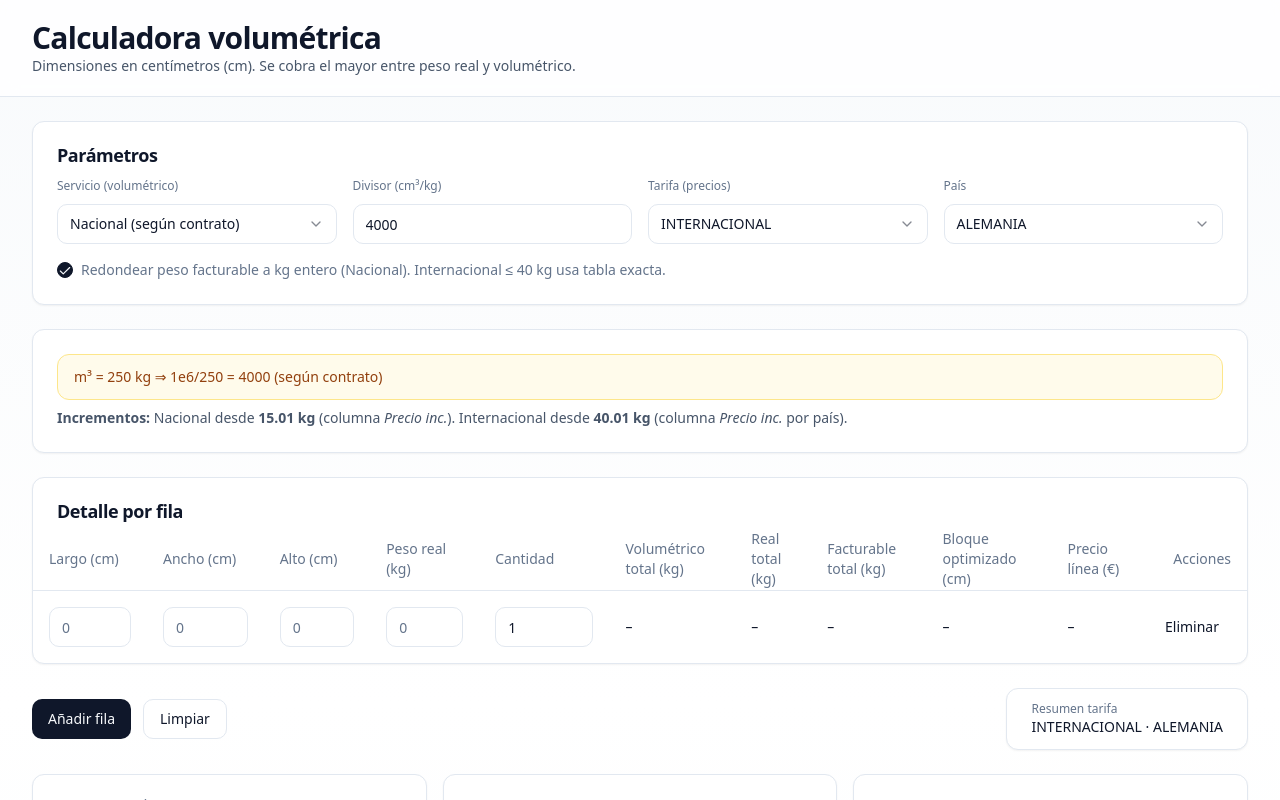
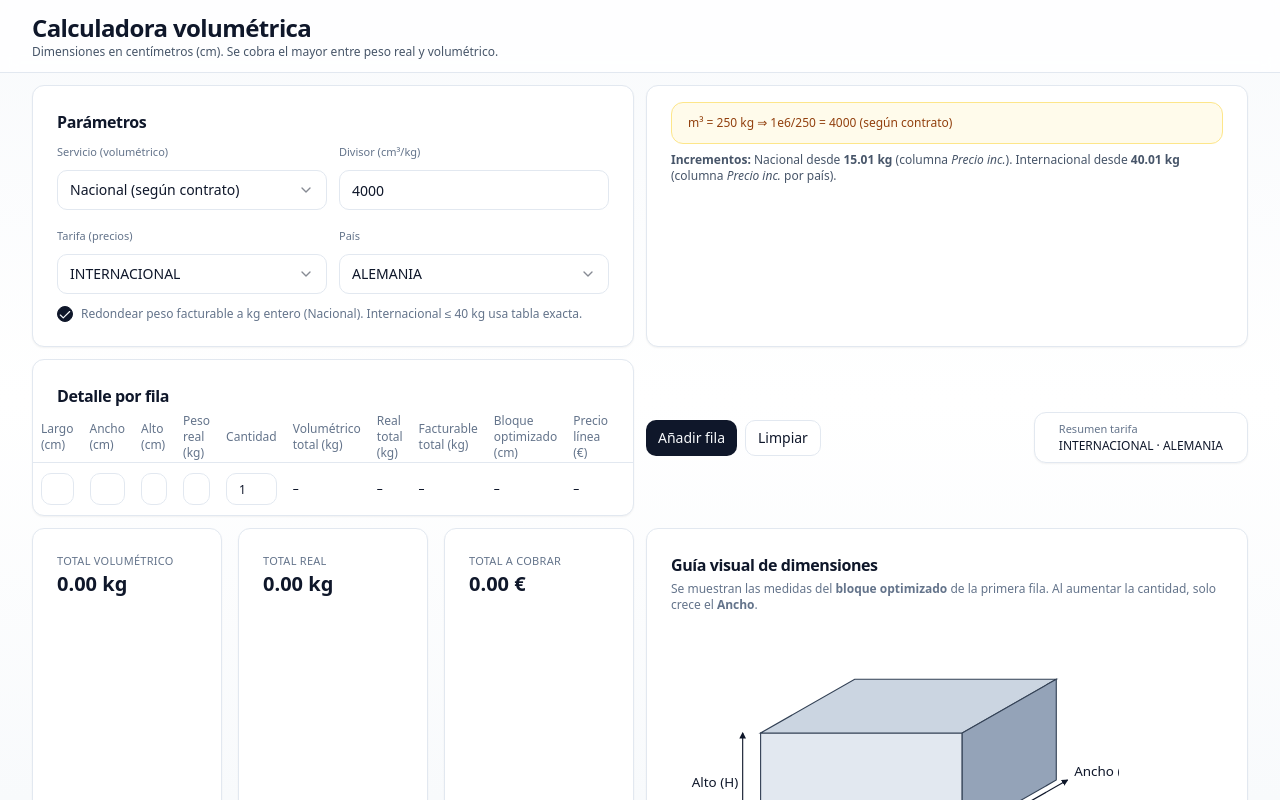
Before and after one commit to marcgranellhd/calculadora-envios, a React (Create React App) app: page / in a window 1280 px wide. Shown: the top 800 px of the page. Built offline with nearby package versions, Linux system fonts and the light colour scheme; the HTML template or start-up script is replaced by a standard one.

Commit message:
style: adjust UI components for improved layout and readability in VolumetricCalculator and Table

```diff
--- a/src/App.jsx
+++ b/src/App.jsx
@@ -626,23 +626,23 @@ export default function VolumetricCalculator() {
   const pointsSide = `${x0 + w},${y0} ${x0 + w + dx},${y0 + dy} ${x0 + w + dx},${y0 - h + dy} ${x0 + w},${y0 - h}`;
 
   return (
-    <div className="min-h-screen bg-gradient-to-b from-slate-50 via-white to-slate-50 text-slate-900">
-      <header className="sticky top-0 z-10 backdrop-blur bg-white/80 border-b border-slate-200">
-        <div className="max-w-7xl mx-auto px-4 sm:px-6 lg:px-8 py-5">
-          <h1 className="text-2xl md:text-3xl font-semibold tracking-tight">Calculadora volumétrica</h1>
-          <p className="text-sm text-slate-600">Dimensiones en centímetros (cm). Se cobra el mayor entre peso real y volumétrico.</p>
+    <div className="h-screen overflow-hidden bg-gradient-to-b from-slate-50 via-white to-slate-50 text-slate-900">
+      <header className="z-10 backdrop-blur bg-white/80 border-b border-slate-200">
+        <div className="max-w-7xl mx-auto px-4 sm:px-6 lg:px-8 py-3">
+          <h1 className="text-xl md:text-2xl font-semibold tracking-tight">Calculadora volumétrica</h1>
+          <p className="text-xs text-slate-600">Dimensiones en centímetros (cm). Se cobra el mayor entre peso real y volumétrico.</p>
         </div>
       </header>
 
-      <main className="max-w-7xl mx-auto px-4 sm:px-6 lg:px-8 py-6 space-y-6">
+      <main className="max-w-7xl mx-auto px-4 sm:px-6 lg:px-8 py-3 grid lg:grid-cols-2 gap-3 auto-rows-min overflow-hidden">
         <Card>
-          <CardHeader className="pb-2">
-            <CardTitle>Parámetros</CardTitle>
+          <CardHeader className="pb-1">
+            <CardTitle className="text-base">Parámetros</CardTitle>
           </CardHeader>
-          <CardContent className="space-y-4">
-            <div className="grid gap-4 md:grid-cols-2 xl:grid-cols-4">
+          <CardContent className="space-y-3">
+            <div className="grid gap-3 sm:grid-cols-2">
               <div className="space-y-2">
-                <label className="text-xs font-medium text-muted-foreground">Servicio (volumétrico)</label>
+                <label className="text-[11px] font-medium text-muted-foreground">Servicio (volumétrico)</label>
                 <Select
                   value={service}
                   onValueChange={(value) => {
@@ -662,7 +662,7 @@ export default function VolumetricCalculator() {
                 </Select>
               </div>
               <div className="space-y-2">
-                <label className="text-xs font-medium text-muted-foreground">Divisor (cm³/kg)</label>
+                <label className="text-[11px] font-medium text-muted-foreground">Divisor (cm³/kg)</label>
                 <Input
                   type="number"
                   inputMode="numeric"
@@ -673,7 +673,7 @@ export default function VolumetricCalculator() {
                 />
               </div>
               <div className="space-y-2">
-                <label className="text-xs font-medium text-muted-foreground">Tarifa (precios)</label>
+                <label className="text-[11px] font-medium text-muted-foreground">Tarifa (precios)</label>
                 <Select
                   value={tarifario.servicio}
                   onValueChange={(value) => {
@@ -694,7 +694,7 @@ export default function VolumetricCalculator() {
                 </Select>
               </div>
               <div className="space-y-2">
-                <label className="text-xs font-medium text-muted-foreground">{tarifario.servicio.startsWith('INTERNACIONAL') ? 'País' : 'Trayecto / Zona'}</label>
+                <label className="text-[11px] font-medium text-muted-foreground">{tarifario.servicio.startsWith('INTERNACIONAL') ? 'País' : 'Trayecto / Zona'}</label>
                 <Select
                   value={tarifario.trayecto}
                   onValueChange={(value) => setTarifario((t) => ({ ...t, trayecto: value }))}
@@ -711,7 +711,7 @@ export default function VolumetricCalculator() {
               </div>
             </div>
 
-            <div className="flex flex-wrap items-center gap-3 text-sm text-muted-foreground">
+            <div className="flex flex-wrap items-center gap-2 text-xs text-muted-foreground">
               <div className="flex items-center gap-2">
                 <Checkbox
                   checked={redondeoEntero}
@@ -724,7 +724,7 @@ export default function VolumetricCalculator() {
         </Card>
 
         <Card>
-          <CardContent className="pt-6 space-y-2 text-sm text-slate-600">
+          <CardContent className="pt-4 space-y-2 text-xs text-slate-600">
             {SERVICE_PRESETS[service].note && (
               <div className="rounded-xl border border-amber-200 bg-amber-50 text-amber-800 px-4 py-3">
                 {SERVICE_PRESETS[service].note}
@@ -737,11 +737,11 @@ export default function VolumetricCalculator() {
         </Card>
 
         <Card>
-          <CardHeader className="pb-2">
-            <CardTitle>Detalle por fila</CardTitle>
+          <CardHeader className="pb-1">
+            <CardTitle className="text-base">Detalle por fila</CardTitle>
           </CardHeader>
           <CardContent className="p-0">
-            <Table>
+            <Table className="text-xs">
               <TableHeader>
                 <TableRow>
                   <TableHead>Largo (cm)</TableHead>
@@ -763,19 +763,19 @@ export default function VolumetricCalculator() {
                   return (
                     <TableRow key={p.id}>
                       <TableCell>
-                        <Input type="number" inputMode="decimal" value={p.largo} onChange={(e) => updatePkg(p.id, 'largo', e.target.value)} placeholder="0" min={0} />
+                        <Input className="h-8 text-xs" type="number" inputMode="decimal" value={p.largo} onChange={(e) => updatePkg(p.id, 'largo', e.target.value)} placeholder="0" min={0} />
                       </TableCell>
                       <TableCell>
-                        <Input type="number" inputMode="decimal" value={p.ancho} onChange={(e) => updatePkg(p.id, 'ancho', e.target.value)} placeholder="0" min={0} />
+                        <Input className="h-8 text-xs" type="number" inputMode="decimal" value={p.ancho} onChange={(e) => updatePkg(p.id, 'ancho', e.target.value)} placeholder="0" min={0} />
                       </TableCell>
                       <TableCell>
-                        <Input type="number" inputMode="decimal" value={p.alto} onChange={(e) => updatePkg(p.id, 'alto', e.target.value)} placeholder="0" min={0} />
+                        <Input className="h-8 text-xs" type="number" inputMode="decimal" value={p.alto} onChange={(e) => updatePkg(p.id, 'alto', e.target.value)} placeholder="0" min={0} />
                       </TableCell>
                       <TableCell>
-                        <Input type="number" inputMode="decimal" value={p.pesoReal} onChange={(e) => updatePkg(p.id, 'pesoReal', e.target.value)} placeholder="0" min={0} />
+                        <Input className="h-8 text-xs" type="number" inputMode="decimal" value={p.pesoReal} onChange={(e) => updatePkg(p.id, 'pesoReal', e.target.value)} placeholder="0" min={0} />
                       </TableCell>
                       <TableCell>
-                        <Input type="number" inputMode="numeric" value={p.cantidad} onChange={(e) => updatePkg(p.id, 'cantidad', e.target.value)} placeholder="1" min={1} />
+                        <Input className="h-8 text-xs" type="number" inputMode="numeric" value={p.cantidad} onChange={(e) => updatePkg(p.id, 'cantidad', e.target.value)} placeholder="1" min={1} />
                       </TableCell>
                       <TableCell className="tabular-nums">{isNaN(row.volumetricTotal) ? "–" : row.volumetricTotal.toFixed(2)}</TableCell>
                       <TableCell className="tabular-nums">{isNaN(row.realTotal) ? "–" : row.realTotal.toFixed(2)}</TableCell>
@@ -793,15 +793,15 @@ export default function VolumetricCalculator() {
           </CardContent>
         </Card>
 
-        <div className="flex flex-wrap gap-3 items-center">
-          <Button onClick={addRow}>Añadir fila</Button>
-          <Button variant="outline" onClick={clearAll}>Limpiar</Button>
+        <div className="flex flex-wrap gap-2 items-center">
+          <Button size="sm" onClick={addRow}>Añadir fila</Button>
+          <Button size="sm" variant="outline" onClick={clearAll}>Limpiar</Button>
 
           <div className="ml-auto">
             <Card>
-              <CardContent className="py-3">
-                <div className="text-xs font-medium text-muted-foreground">Resumen tarifa</div>
-                <div className="text-sm">{tarifario.servicio} · {tarifario.trayecto}</div>
+              <CardContent className="py-2">
+                <div className="text-[11px] font-medium text-muted-foreground">Resumen tarifa</div>
+                <div className="text-xs">{tarifario.servicio} · {tarifario.trayecto}</div>
               </CardContent>
             </Card>
           </div>
@@ -810,32 +810,32 @@ export default function VolumetricCalculator() {
         <section className="grid sm:grid-cols-3 gap-4">
           <Card>
             <CardContent className="pt-6">
-              <div className="text-xs uppercase tracking-wide text-muted-foreground">Total volumétrico</div>
-              <div className="text-2xl font-semibold tabular-nums">{totals.totalVol.toFixed(2)} kg</div>
+              <div className="text-[11px] uppercase tracking-wide text-muted-foreground">Total volumétrico</div>
+              <div className="text-xl font-semibold tabular-nums">{totals.totalVol.toFixed(2)} kg</div>
             </CardContent>
           </Card>
           <Card>
             <CardContent className="pt-6">
-              <div className="text-xs uppercase tracking-wide text-muted-foreground">Total real</div>
-              <div className="text-2xl font-semibold tabular-nums">{totals.totalReal.toFixed(2)} kg</div>
+              <div className="text-[11px] uppercase tracking-wide text-muted-foreground">Total real</div>
+              <div className="text-xl font-semibold tabular-nums">{totals.totalReal.toFixed(2)} kg</div>
             </CardContent>
           </Card>
           <Card>
             <CardContent className="pt-6">
-              <div className="text-xs uppercase tracking-wide text-muted-foreground">Total a cobrar</div>
-              <div className="text-2xl font-semibold tabular-nums">{totals.totalFact.toFixed(2)} €</div>
+              <div className="text-[11px] uppercase tracking-wide text-muted-foreground">Total a cobrar</div>
+              <div className="text-xl font-semibold tabular-nums">{totals.totalFact.toFixed(2)} €</div>
             </CardContent>
           </Card>
         </section>
 
         {/* Guía visual de dimensiones (Largo, Ancho, Alto) */}
         <Card>
-          <CardHeader className="pb-2">
-            <CardTitle>Guía visual de dimensiones</CardTitle>
+          <CardHeader className="pb-1">
+            <CardTitle className="text-base">Guía visual de dimensiones</CardTitle>
           </CardHeader>
           <CardContent>
-            <p className="text-sm text-muted-foreground mb-3">Se muestran las medidas del <strong>bloque optimizado</strong> de la primera fila. Al aumentar la cantidad, solo crece el <strong>Ancho</strong>.</p>
-            <svg viewBox="0 0 400 240" className="w-full max-w-xl">
+            <p className="text-xs text-muted-foreground mb-2">Se muestran las medidas del <strong>bloque optimizado</strong> de la primera fila. Al aumentar la cantidad, solo crece el <strong>Ancho</strong>.</p>
+            <svg viewBox="0 0 400 240" className="w-full max-w-md">
             {/* Cara frontal */}
             <polygon points={pointsFront} fill="#e2e8f0" stroke="#334155" />
             {/* Cara superior */}
@@ -861,7 +861,7 @@ export default function VolumetricCalculator() {
               </marker>
             </defs>
             </svg>
-            <div className="mt-3 text-sm text-muted-foreground">
+            <div className="mt-2 text-xs text-muted-foreground">
               <span className="inline-block mr-4">Largo ≈ {Lnum}{typeof first.largo === 'number' ? ' cm' : ''}</span>
               <span className="inline-block mr-4">Ancho ≈ {Anum}{typeof first.ancho === 'number' ? ' cm' : ''}</span>
               <span className="inline-block">Alto ≈ {Hnum}{typeof first.alto === 'number' ? ' cm' : ''}</span>
--- a/src/components/ui/table.jsx
+++ b/src/components/ui/table.jsx
@@ -30,12 +30,12 @@ const TableRow = React.forwardRef(({ className, ...props }, ref) => (
 TableRow.displayName = "TableRow";
 
 const TableHead = React.forwardRef(({ className, ...props }, ref) => (
-  <th ref={ref} className={cn("h-12 px-4 text-left align-middle font-medium text-muted-foreground", className)} {...props} />
+  <th ref={ref} className={cn("h-9 px-2 text-left align-middle text-xs font-medium text-muted-foreground", className)} {...props} />
 ));
 TableHead.displayName = "TableHead";
 
 const TableCell = React.forwardRef(({ className, ...props }, ref) => (
-  <td ref={ref} className={cn("p-4 align-middle", className)} {...props} />
+  <td ref={ref} className={cn("p-2 align-middle", className)} {...props} />
 ));
 TableCell.displayName = "TableCell";
 
```
